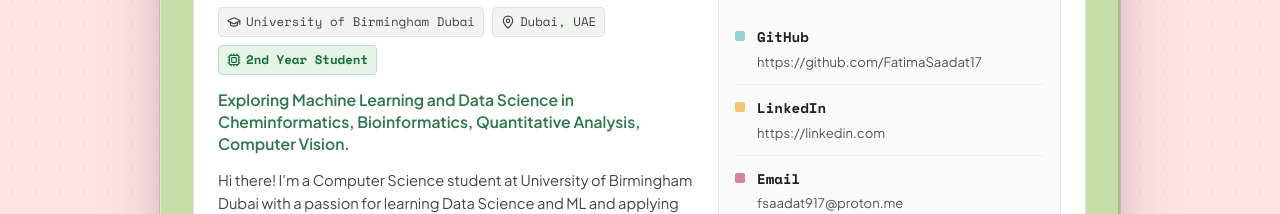
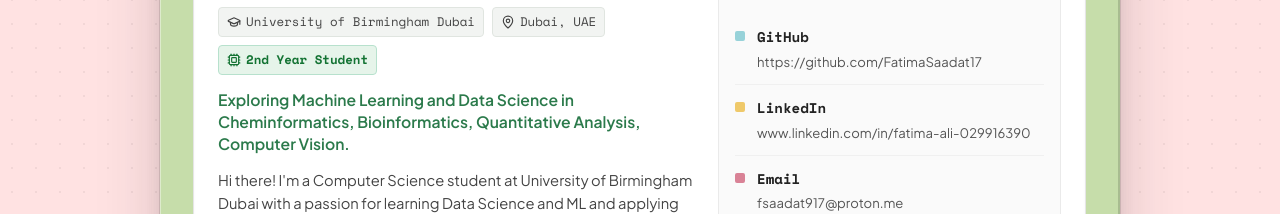
Before and after one commit to FatimaSaadat17/Personal-Website-Fatima-Ali, a React (Vite) app: page / in a window 1280 px wide. Shown: the part 1380-1594 px from the top of the page. Built offline with nearby package versions, Linux system fonts and the light colour scheme; no server answers; the HTML template or start-up script is replaced by a standard one; a web font is replaced by a local one.

Commit message:
Update AboutSection.jsx

```diff
--- a/src/components/Sections/AboutSection.jsx
+++ b/src/components/Sections/AboutSection.jsx
@@ -69,7 +69,7 @@
             <div className="focus-indicator" style={{ background: '#EFC96A' }} />
             <div>
               <strong>LinkedIn</strong>
-              <a href="https://www.linkedin.com/in/fatima-ali-0299163900">https://linkedin.com</a>
+              <a href="www.linkedin.com/in/fatima-ali-029916390">www.linkedin.com/in/fatima-ali-029916390</a>
             </div>
           </div>
 
```
